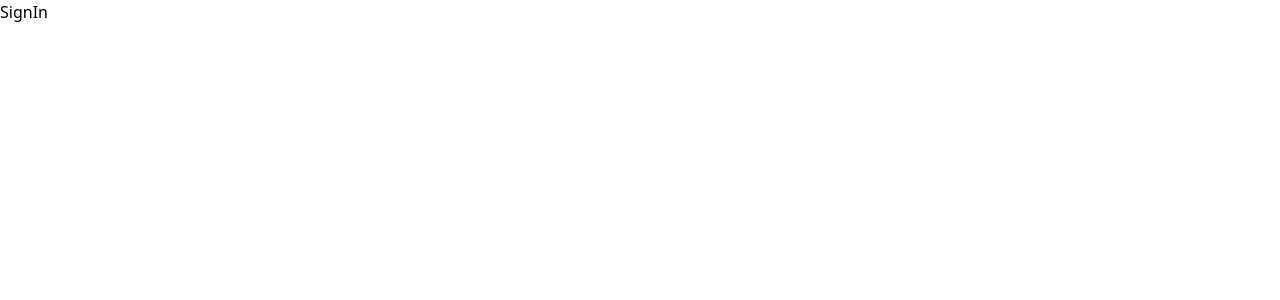
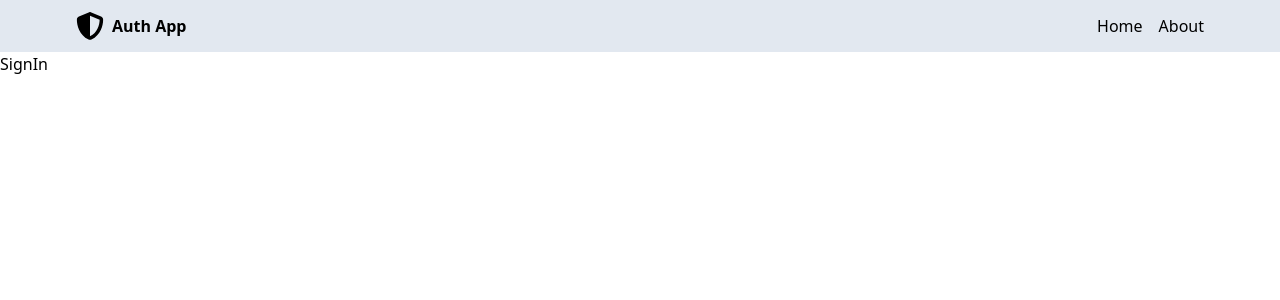
Before and after one commit to Mahmud0808/MernAuth, a React (Vite) app in the folder client/: page /signin in a window 1280 px wide. Shown: the top 300 px of the page. Built offline with nearby package versions, Linux system fonts and the light colour scheme.

Commit message:
Add header section

```diff
--- a/client/package.json
+++ b/client/package.json
@@ -10,6 +10,10 @@
     "preview": "vite preview"
   },
   "dependencies": {
+    "@fortawesome/free-brands-svg-icons": "^6.6.0",
+    "@fortawesome/free-regular-svg-icons": "^6.6.0",
+    "@fortawesome/free-solid-svg-icons": "^6.6.0",
+    "@fortawesome/react-fontawesome": "^0.2.2",
     "react": "^18.3.1",
     "react-dom": "^18.3.1",
     "react-router-dom": "^6.25.1"
--- a/client/src/App.jsx
+++ b/client/src/App.jsx
@@ -5,10 +5,12 @@ import About from "./pages/About";
 import Profile from "./pages/Profile";
 import SignUp from "./pages/SignUp";
 import SignIn from "./pages/SignIn";
+import Header from "./components/Header";
 
 export default function App() {
   return (
     <BrowserRouter>
+      <Header />
       <Routes>
         <Route path="/" element={<Home />} />
         <Route path="/about" element={<About />} />
--- /dev/null
+++ b/client/src/components/Header.jsx
@@ -0,0 +1,34 @@
+import React from "react";
+import { Link } from "react-router-dom";
+import { faShieldHalved } from "@fortawesome/free-solid-svg-icons";
+import { FontAwesomeIcon } from "@fortawesome/react-fontawesome";
+
+export default function Header() {
+  return (
+    <div className="bg-slate-200">
+      <div className="flex justify-between items-center max-w-6xl mx-auto p-3">
+        <Link
+          to="/"
+          className="flex items-center gap-2 hover:text-blue-600 transition-all duration-200"
+        >
+          <FontAwesomeIcon icon={faShieldHalved} className="h-7 w-7" />{" "}
+          <h1 className="font-bold">Auth App</h1>
+        </Link>
+        <ul className="flex gap-4">
+          <Link
+            to="/"
+            className="hover:text-blue-600 transition-all duration-200 font-medium"
+          >
+            <li>Home</li>
+          </Link>
+          <Link
+            to="/about"
+            className="hover:text-blue-600 transition-all duration-200 font-medium"
+          >
+            <li>About</li>
+          </Link>
+        </ul>
+      </div>
+    </div>
+  );
+}
```
Also changed, not shown: 1 other file (tests, documents, lock files or other folders).
